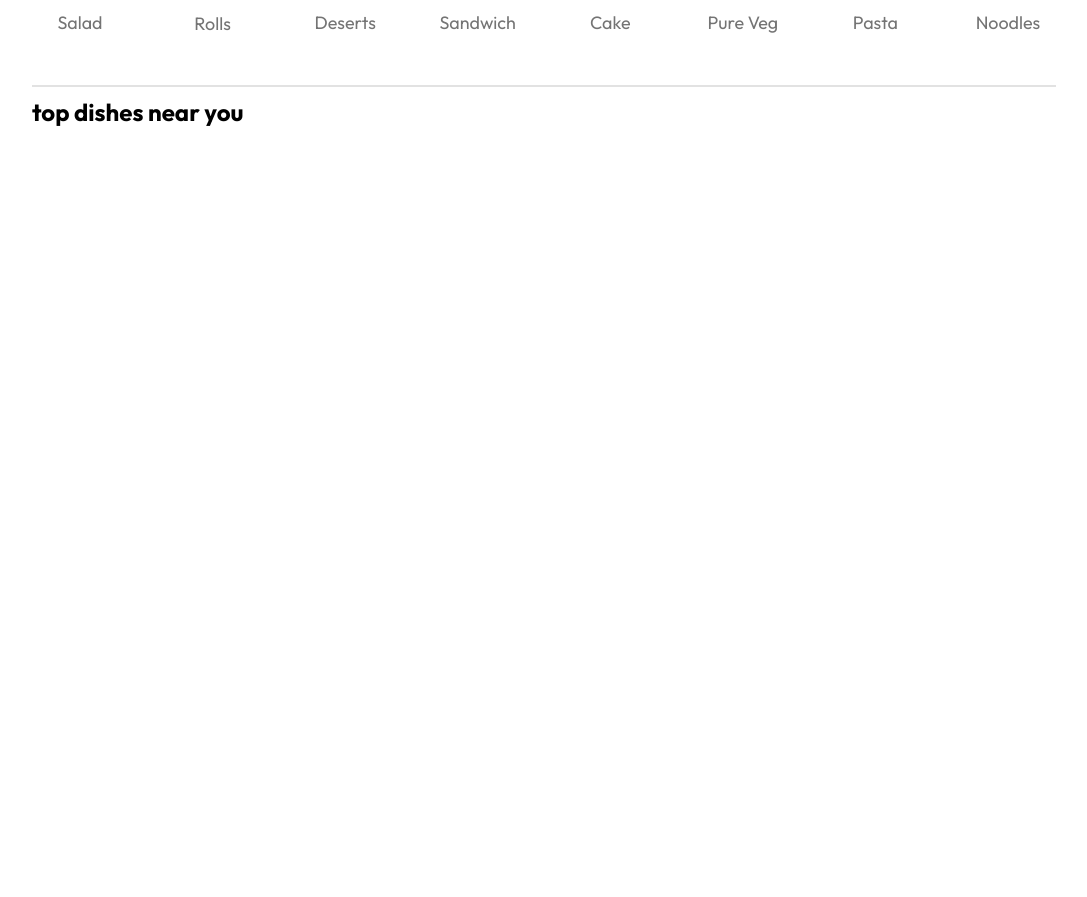
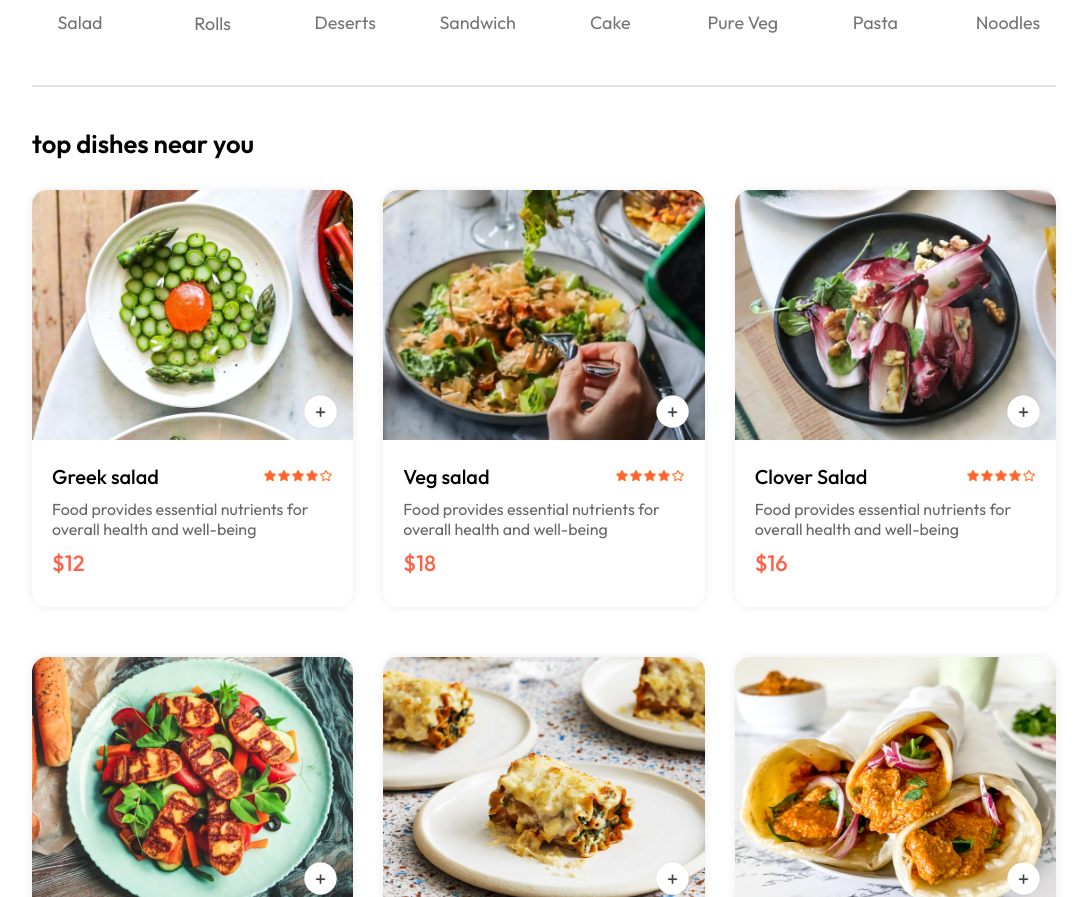
Before and after one commit to akchaturvedi/food-delevery-website, a React (Vite) app in the folder frontend/: page / in a window 1280 px wide. Shown: the part 837-1734 px from the top of the page, without its empty margins (96-1183 px from the left). Before the commit the page ends 964 px from the top, so only its background shows below. Built offline with nearby package versions, Linux system fonts and the light colour scheme.

Commit message:
create food list component

```diff
--- a/frontend/src/assets/assets.js
+++ b/frontend/src/assets/assets.js
@@ -118,7 +118,7 @@ export const menu_list = [
 
 export const food_list = [
     {
-        _id: "1",
+        id: "1",
         name: "Greek salad",
         image: food_1,
         price: 12,
@@ -126,77 +126,77 @@ export const food_list = [
         category: "Salad"
     },
     {
-        _id: "2",
+        id: "2",
         name: "Veg salad",
         image: food_2,
         price: 18,
         description: "Food provides essential nutrients for overall health and well-being",
         category: "Salad"
     }, {
-        _id: "3",
+        id: "3",
         name: "Clover Salad",
         image: food_3,
         price: 16,
         description: "Food provides essential nutrients for overall health and well-being",
         category: "Salad"
     }, {
-        _id: "4",
+        id: "4",
         name: "Chicken Salad",
         image: food_4,
         price: 24,
         description: "Food provides essential nutrients for overall health and well-being",
         category: "Salad"
     }, {
-        _id: "5",
+        id: "5",
         name: "Lasagna Rolls",
         image: food_5,
         price: 14,
         description: "Food provides essential nutrients for overall health and well-being",
         category: "Rolls"
     }, {
-        _id: "6",
+        id: "6",
         name: "Peri Peri Rolls",
         image: food_6,
         price: 12,
         description: "Food provides essential nutrients for overall health and well-being",
         category: "Rolls"
     }, {
-        _id: "7",
+        id: "7",
         name: "Chicken Rolls",
         image: food_7,
         price: 20,
         description: "Food provides essential nutrients for overall health and well-being",
         category: "Rolls"
     }, {
-        _id: "8",
+        id: "8",
         name: "Veg Rolls",
         image: food_8,
         price: 15,
         description: "Food provides essential nutrients for overall health and well-being",
         category: "Rolls"
     }, {
-        _id: "9",
+        id: "9",
         name: "Ripple Ice Cream",
         image: food_9,
         price: 14,
         description: "Food provides essential nutrients for overall health and well-being",
         category: "Deserts"
     }, {
-        _id: "10",
+        id: "10",
         name: "Fruit Ice Cream",
         image: food_10,
         price: 22,
         description: "Food provides essential nutrients for overall health and well-being",
         category: "Deserts"
     }, {
-        _id: "11",
+        id: "11",
         name: "Jar Ice Cream",
         image: food_11,
         price: 10,
         description: "Food provides essential nutrients for overall health and well-being",
         category: "Deserts"
     }, {
-        _id: "12",
+        id: "12",
         name: "Vanilla Ice Cream",
         image: food_12,
         price: 12,
@@ -204,7 +204,7 @@ export const food_list = [
         category: "Deserts"
     },
     {
-        _id: "13",
+        id: "13",
         name: "Chicken Sandwich",
         image: food_13,
         price: 12,
@@ -212,77 +212,77 @@ export const food_list = [
         category: "Sandwich"
     },
     {
-        _id: "14",
+        id: "14",
         name: "Vegan Sandwich",
         image: food_14,
         price: 18,
         description: "Food provides essential nutrients for overall health and well-being",
         category: "Sandwich"
     }, {
-        _id: "15",
+        id: "15",
         name: "Grilled Sandwich",
         image: food_15,
         price: 16,
         description: "Food provides essential nutrients for overall health and well-being",
         category: "Sandwich"
     }, {
-        _id: "16",
+        id: "16",
         name: "Bread Sandwich",
         image: food_16,
         price: 24,
         description: "Food provides essential nutrients for overall health and well-being",
         category: "Sandwich"
     }, {
-        _id: "17",
+        id: "17",
         name: "Cup Cake",
         image: food_17,
         price: 14,
         description: "Food provides essential nutrients for overall health and well-being",
         category: "Cake"
     }, {
-        _id: "18",
+        id: "18",
         name: "Vegan Cake",
         image: food_18,
         price: 12,
         description: "Food provides essential nutrients for overall health and well-being",
         category: "Cake"
     }, {
-        _id: "19",
+        id: "19",
         name: "Butterscotch Cake",
         image: food_19,
         price: 20,
         description: "Food provides essential nutrients for overall health and well-being",
         category: "Cake"
     }, {
-        _id: "20",
+        id: "20",
         name: "Sliced Cake",
         image: food_20,
         price: 15,
         description: "Food provides essential nutrients for overall health and well-being",
         category: "Cake"
     }, {
-        _id: "21",
+        id: "21",
         name: "Garlic Mushroom ",
         image: food_21,
         price: 14,
         description: "Food provides essential nutrients for overall health and well-being",
         category: "Pure Veg"
     }, {
-        _id: "22",
+        id: "22",
         name: "Fried Cauliflower",
         image: food_22,
         price: 22,
         description: "Food provides essential nutrients for overall health and well-being",
         category: "Pure Veg"
     }, {
-        _id: "23",
+        id: "23",
         name: "Mix Veg Pulao",
         image: food_23,
         price: 10,
         description: "Food provides essential nutrients for overall health and well-being",
         category: "Pure Veg"
     }, {
-        _id: "24",
+        id: "24",
         name: "Rice Zucchini",
         image: food_24,
         price: 12,
@@ -290,7 +290,7 @@ export const food_list = [
         category: "Pure Veg"
     },
     {
-        _id: "25",
+        id: "25",
         name: "Cheese Pasta",
         image: food_25,
         price: 12,
@@ -298,49 +298,49 @@ export const food_list = [
         category: "Pasta"
     },
     {
-        _id: "26",
+        id: "26",
         name: "Tomato Pasta",
         image: food_26,
         price: 18,
         description: "Food provides essential nutrients for overall health and well-being",
         category: "Pasta"
     }, {
-        _id: "27",
+        id: "27",
         name: "Creamy Pasta",
         image: food_27,
         price: 16,
         description: "Food provides essential nutrients for overall health and well-being",
         category: "Pasta"
     }, {
-        _id: "28",
+        id: "28",
         name: "Chicken Pasta",
         image: food_28,
         price: 24,
         description: "Food provides essential nutrients for overall health and well-being",
         category: "Pasta"
     }, {
-        _id: "29",
+        id: "29",
         name: "Buttter Noodles",
         image: food_29,
         price: 14,
         description: "Food provides essential nutrients for overall health and well-being",
         category: "Noodles"
     }, {
-        _id: "30",
+        id: "30",
         name: "Veg Noodles",
         image: food_30,
         price: 12,
         description: "Food provides essential nutrients for overall health and well-being",
         category: "Noodles"
     }, {
-        _id: "31",
+        id: "31",
         name: "Somen Noodles",
         image: food_31,
         price: 20,
         description: "Food provides essential nutrients for overall health and well-being",
         category: "Noodles"
     }, {
-        _id: "32",
+        id: "32",
         name: "Cooked Noodles",
         image: food_32,
         price: 15,
--- a/frontend/src/components/food-display/FoodDisplay.css
+++ b/frontend/src/components/food-display/FoodDisplay.css
@@ -0,0 +1,16 @@
+.food-display{
+    margin-top: 30px;
+}
+
+.food-display  h2{
+    font-size: max(2vw,24px);
+    font-weight: 600;
+}
+
+.food-disply-list{
+    display: grid;
+    grid-template-columns: repeat(auto-fill, minmax(240px,1fr));
+    margin-top: 30px;
+    gap: 30px;
+    row-gap: 50px;
+}
--- a/frontend/src/components/food-display/FoodDisplay.jsx
+++ b/frontend/src/components/food-display/FoodDisplay.jsx
@@ -1,12 +1,24 @@
 import React, { useContext } from 'react'
 import './FoodDisplay.css'
 import { StoreContext } from '../../context/StoreContext'
+import FoodItem from '../food-item/FoodItem'
 
-const FoodDisplay = ({category}) => {
-    const {food_list}=useContext(StoreContext)
+const FoodDisplay = ({ category }) => {
+  const { food_list } = useContext(StoreContext)
   return (
-    <div className="food-displat" id='food-display'>
-        <h2>top dishes near you</h2>
+    <div className="food-display" id='food-display'>
+      <h2>top dishes near you</h2>
+
+      <div className="food-disply-list">
+        {
+          food_list.map((item, index) => {
+
+            if (category === 'All' || category === item.category) {
+              return <FoodItem key={index} id={item.id} name={item.name} description={item.description} price={item.price} image={item.image} />
+            }
+          })
+        }
+      </div>
     </div>
   )
 }
--- a/frontend/src/components/food-item/FoodItem.css
+++ b/frontend/src/components/food-item/FoodItem.css
@@ -0,0 +1,77 @@
+.food-item {
+    width: 100%;
+    margin: auto;
+    border-radius: 15px;
+    box-shadow: 0px 0px 10px #00000015;
+    transition: 0.3s;
+    animation: fadeIn 1s;
+
+}
+
+.food-item-image{
+    width: 100%;
+    border-radius: 15px 15px 0px 0px;
+
+
+}
+
+.food-item-info {
+    padding: 20px;
+}
+
+.food-item-name-rating{
+    display: flex;
+    justify-content: space-between;
+    align-items: center;
+    margin-bottom: 10px;
+}
+
+.food-item-name-rating p {
+    font-size: 20px;
+    font-weight: 500;
+}
+
+.food-item-name-rating img{
+    width: 70px;
+}
+
+.food-item-descreption{
+    color: #676767;
+    font: size 12px;;
+}
+
+.food-item-price{
+    color: tomato;
+    font-size: 22px;
+    font-weight: 500;
+    margin: 10px 0px;
+
+}
+
+.food-item-img-container{
+    position: relative;
+}
+.food-item-img-container .add {
+    width: 35px;
+    position: absolute;
+    bottom: 15px;
+    right: 15px;
+    cursor: pointer;
+    border-radius: 50%;
+}
+
+.food-item-counter{
+    position: absolute;
+    bottom: 15px;
+    right: 15px;
+    display: flex;
+    align-items: center;
+    gap:10px;
+    padding: 6px;
+    border-radius: 50px;
+    background-color: white;
+}
+
+.food-item-counter img {
+    width: 30px;
+}
--- a/frontend/src/components/food-item/FoodItem.jsx
+++ b/frontend/src/components/food-item/FoodItem.jsx
@@ -1,9 +1,40 @@
-import React from 'react'
+import React, { useContext} from 'react'
 import './FoodItem.css'
-const FoodItem = () => {
+// import './FoodItem.css'
+import { assets } from '../../assets/assets'
+import { StoreContext } from '../../context/StoreContext';
+const FoodItem = ({id ,name , price, description , image}) => {
+
+const{cartItem ,addToCart ,removeFromCart}= useContext(StoreContext)
+
+
   return (
-    <div>FoodItem</div>
+    <div className='food-item'>
+
+    <div className="food-item-img-container">
+      <img src={image} alt="" className="food-item-image" />
+      {
+        !cartItem[id]
+        ? <img src={assets.add_icon_white} onClick={()=>addToCart(id)} alt="" className="add" />
+        : <div className="food-item-counter">
+          <img onClick={()=>removeFromCart(id)}  src={assets.remove_icon_red} alt="" />
+          <p>{cartItem[id]}</p>
+          <img onClick={()=>addToCart(id)} src={assets.add_icon_green} alt="" />
+        </div>
+      }
+    </div>
+
+     <div className="food-item-info">
+        <div className="food-item-name-rating">
+            <p>{name}</p>
+            <img src={assets.rating_starts} alt="" />
+        </div>
+        <p className="food-item-descreption">{description}</p>
+        <p className="food-item-price">${price}</p>
+     </div>
+
+    </div>
   )
 }
-import './FoodItem.css'
+
 export default FoodItem
--- a/frontend/src/context/StoreContext.jsx
+++ b/frontend/src/context/StoreContext.jsx
@@ -1,12 +1,33 @@
-import {createContext} from 'react'
+import {createContext, useEffect, useState} from 'react'
 import { food_list } from '../assets/assets';
 
 export const StoreContext =createContext(null);
 
 const StoreContextProvider = (props) =>{
 
+    const [cartItem, setCartItem]= useState({});
+
+    const addToCart =(itemId)=> {
+        if(!cartItem[itemId]) {
+            setCartItem((prev)=>({...prev, [itemId]:1}))
+        }
+        else{
+            setCartItem((prev)=>({...prev,[itemId]:prev[itemId]+1}))
+        }
+    }
+
+    const removeFromCart =( itemId)=>{
+        setCartItem((prev)=>({...prev,[itemId]:prev[itemId]-1}))
+    }
+
+    useEffect(()=>{console.log(cartItem)},[cartItem])
+
     const contextValue ={
-         food_list
+         food_list,
+         cartItem,
+         setCartItem,
+         addToCart,
+         removeFromCart
     };
 
     return (
```
